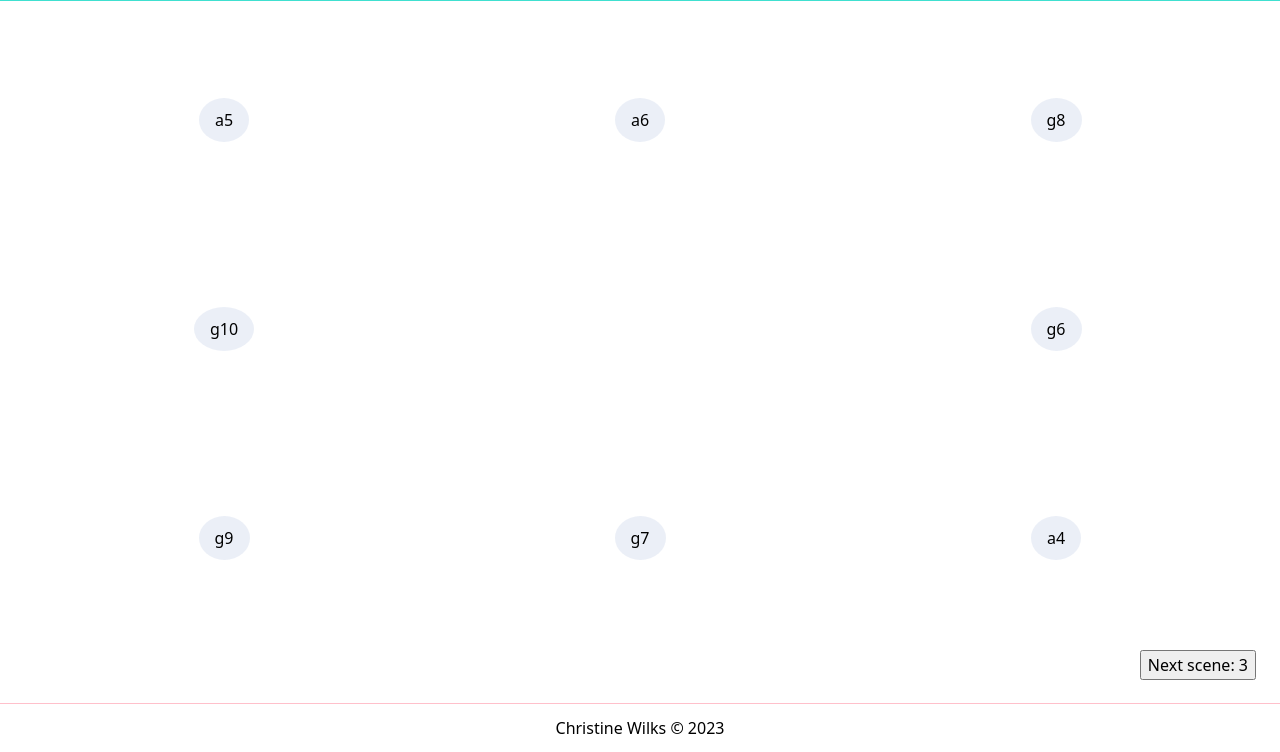
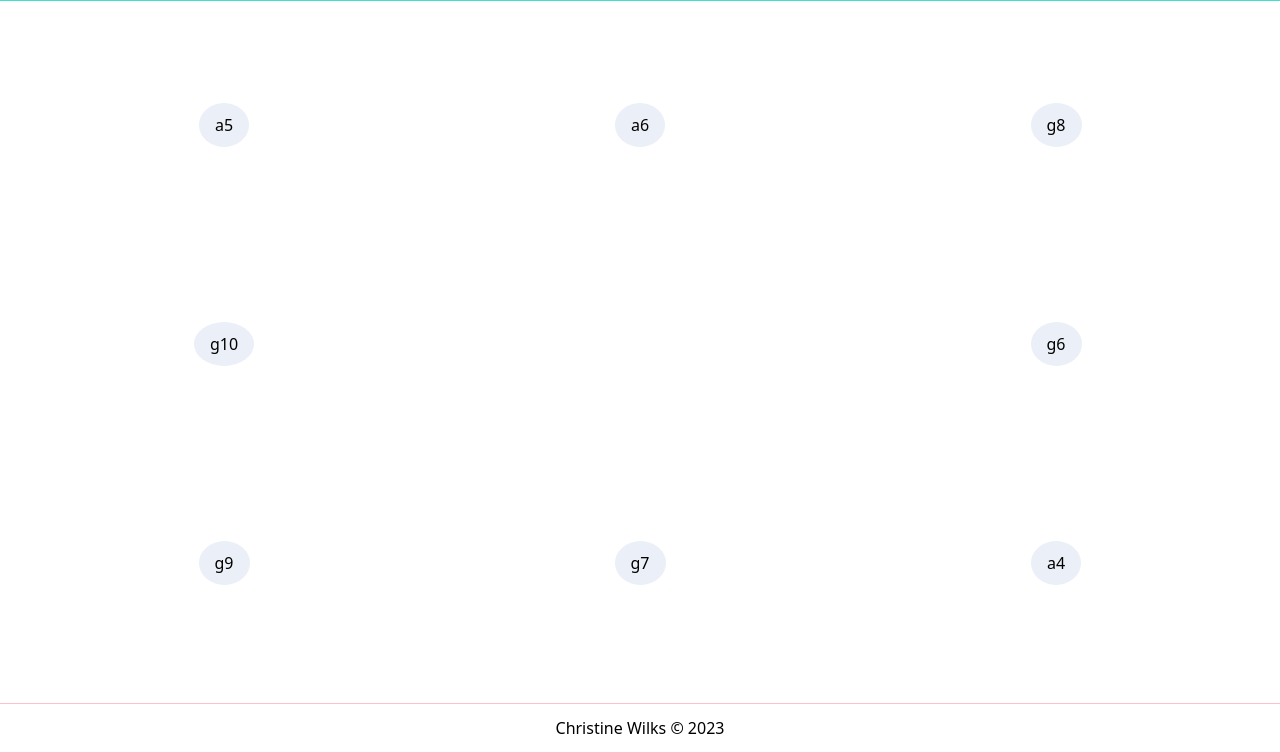
Before and after one commit to crissxross/tailspin-flask-htmx, a Flask app: page /1/ in a window 1280 px wide. Shown: the part 48-800 px from the top of the page. Run offline with Flask 3, Linux system fonts and the light colour scheme.

Commit message:
next btn doesn't show until x-data count == 8 8 is length of a scene's fragments list

```diff
--- a/app.py
+++ b/app.py
@@ -23,7 +23,7 @@ def index():
 def scene(scene_id):
     # scene_id + 1 here for UI display because scene_id starts at 0
     title = f"Tailspin scene str(scene_id + 1)"
-    length = len(fragments[scene_id])
+    num_frags = len(fragments[scene_id])
     next_scene = scene_id + 1
     keys = list(fragments[scene_id].keys())
     shuffle(keys)
@@ -32,7 +32,7 @@ def scene(scene_id):
         title=title,
         scene_id=scene_id,
         keys=keys,
-        length=length,
+        num_frags=num_frags,
         next_scene=next_scene,
     )
 
--- a/templates/base.html
+++ b/templates/base.html
@@ -13,7 +13,8 @@
 
     <header>
       <nav>
-        <a href="{{ url_for('index')}}">Home</a>
+        <!-- TODO: should I use hx-get here too ?? -->
+        <a href="{{ url_for('index') }}">Home</a>
         {% block header %} {% endblock %}
       </nav>
     </header>
--- a/templates/scene.html
+++ b/templates/scene.html
@@ -1,10 +1,10 @@
 {% extends 'base.html' %}
 
-{% block header %} Scene {{scene_id + 1}} <small>({{ length }} fragments)</small> {% endblock %}
+{% block header %} Scene {{scene_id + 1}} <small>({{ num_frags }} fragments)</small> {% endblock %}
 
 {% block content %}
 
-<div class="scene-container">
+<div class="scene-container" x-data="{count: 0}">
 
   <div class="scene-grid">
     {% for key in keys %}
@@ -12,6 +12,7 @@
       <button class="frag-btn"
         hx-get="/{{ scene_id }}/{{ key }}"
         hx-swap="outerHTML"
+        @click="count++"
       >
         {{ key }}
       </button>
@@ -19,8 +20,13 @@
     {% endfor %}
   </div>
 
+  <div class="next"
+    x-show="count == {{ num_frags }}"
+    x-transition.opacity
+    x-transition.duration.500ms
+  >
     {% if scene_id < 6 %}
-    <p class="next"><button
+      <p><button
           hx-get="/{{ next_scene }}/"
           hx-push-url="true"
           hx-swap="outerHTML"
@@ -29,8 +35,9 @@
         Next scene: {{next_scene + 1}}
       </button></p>
     {% else %}
-    <p class="next">End</p>
+      <p>End</p>
     {% endif %}
+  </div>
 
 </div>
 
```
Lines whose indentation alone changed are shown as unchanged.
